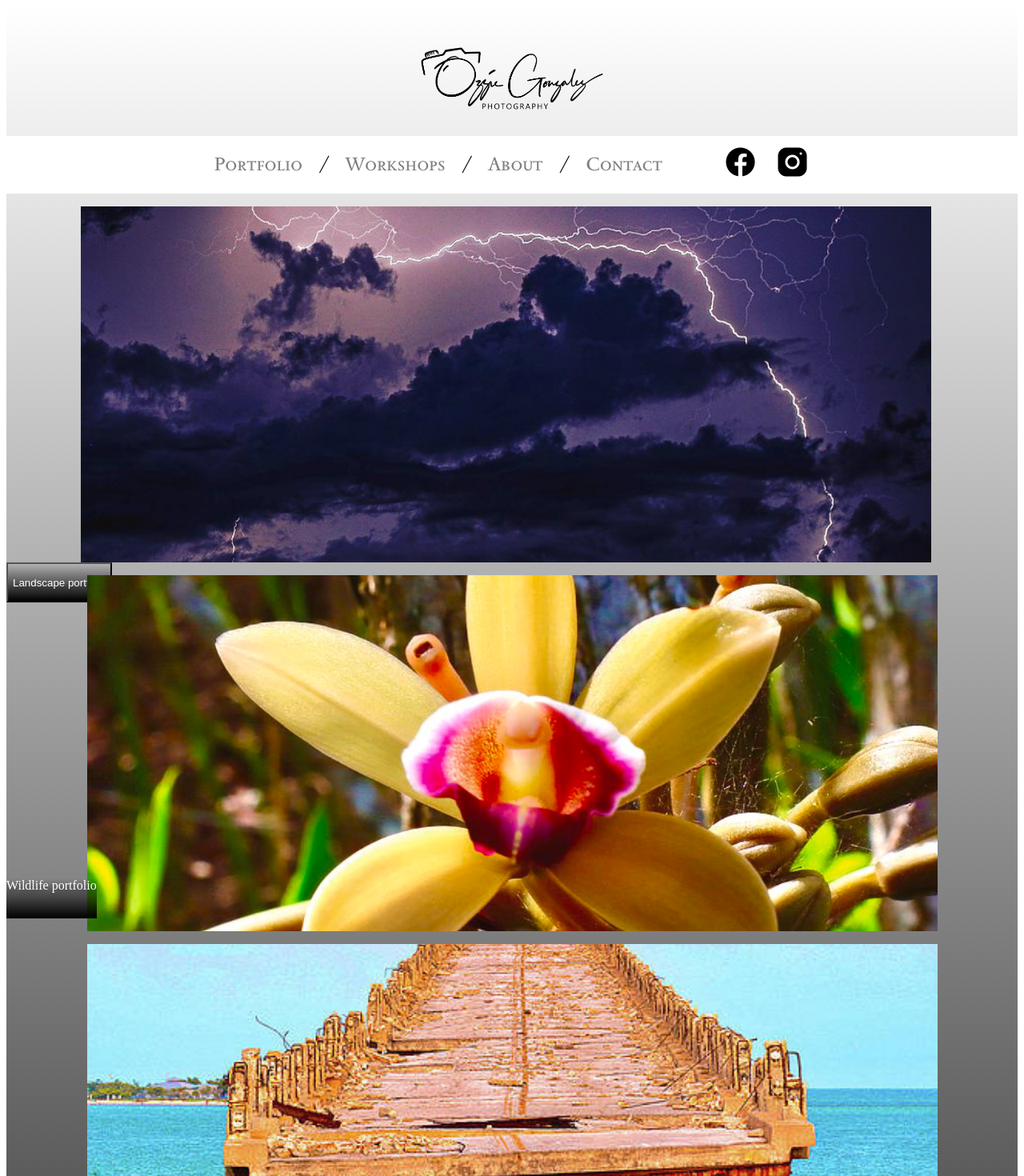
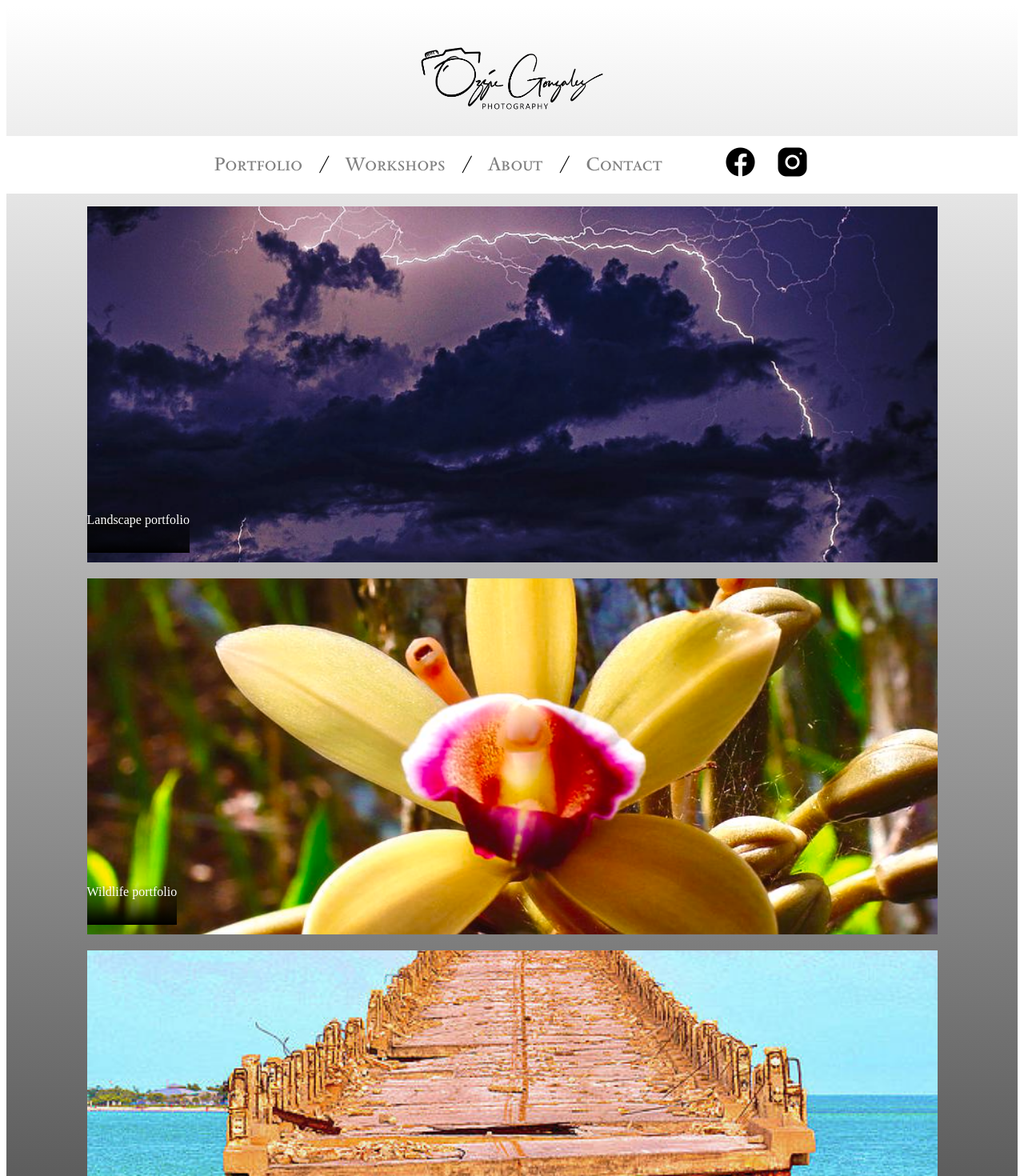
Before and after one commit to CourajeousMax/ozzie-photography, a Next.js app: page /portfolio in a window 1280 px wide. Shown: the top 1470 px of the page at 80% size. Built offline with nearby package versions, Linux system fonts and the light colour scheme; a web font is replaced by a local one.

Commit message:
trying to style portfolio

```diff
--- a/package.json
+++ b/package.json
@@ -14,6 +14,7 @@
     "next": "^14.2.3",
     "next-cloudinary": "^6.5.2",
     "react": "^18",
+    "react-burger-menu": "^3.0.9",
     "react-dom": "^18",
     "react-photo-album": "^2.4.0",
     "sass": "^1.76.0"
--- a/src/app/portfolio/page.js
+++ b/src/app/portfolio/page.js
@@ -1,5 +1,4 @@
 import Image from "next/image.js";
-import Link from "next/link.js";
 import Navbar from "../../components/Navbar.js";
 import styles from "../../styles/Portfolio.module.css";
 import Writing from "../../../public/cursive-writing-ozzie-gonzalez.jpg";
@@ -13,25 +12,39 @@ const DesktopPortfolioCategories = () => {
         <img className={styles.headerIcon} loading="lazy" alt="" src="/signature-dark.png" />
       </header>
       <Navbar />
+      <div className={styles.masonry}>
+        <div className={styles.masonryColumns}>
           <div className={styles.imageTextWrapper}>
+            <a href="/landscape">
               <Image className={styles.imageIcon} alt="" src={Writing} width={400} height={500} />
-        <div className={styles.onAVineOzzieGonzalez1Parent}>
-          <Link href="/">
-            <button className={styles.textWrapper}>Landscape portfolio</button>
-          </Link>
+            </a>
+            <p className={styles.textWrapper}>Landscape portfolio</p>
           </div>
         </div>
+        <div className={styles.masonryColumns}>
           <div className={styles.imageTextWrapper}>
-        <Image className={styles.imageIcon} alt="" src={Vine} width={400} height={300} />
+            <a href="/wildlife">
+              <Image className={styles.imageIcon} alt="" src={Vine} width={200} height={300} />
+            </a>
             <p className={styles.textWrapper}>Wildlife portfolio</p>
           </div>
+        </div>
+        <div className={styles.masonryColumns}>
           <div className={styles.imageTextWrapper}>
+            <a href="/galleries">
               <Image className={styles.imageIcon} alt="" src={Spot} width={400} height={300} />
+            </a>
             <p className={styles.textWrapper}>Galleries by location</p>
           </div>
+        </div>
+        <div className={styles.masonryColumns}>
           <div className={styles.imageTextWrapper}>
+            <a href="/lifestyle">
               <Image className={styles.imageIcon} alt="" src={Days} width={400} height={300} />
+            </a>
             <p className={styles.textWrapper}>Lifestyle and Adventure portfolio</p>
+          </div>
+        </div>
       </div>
       {/* //   <div className={styles.textWrapper}>{`Landscape Portfolio `}</div>
       // </div>
--- a/src/styles/Portfolio.module.css
+++ b/src/styles/Portfolio.module.css
@@ -11,7 +11,7 @@
 }
 .headerWrapper, .imageTextWrapper, .imageGroup, .frameParent, .frameGroup, .onAVineOzzieGonzalez1Parent, .theSpotOzzieGonzalez1Parent, .daysEndOzzieGonzalez1Parent {
   display: flex;
-  /* flex-direction: row;
+  /* flex-direction: column;
   align-items: flex-start;
   justify-content: center; */
   gap: 1rem;
@@ -23,13 +23,12 @@
   height: 27.813rem;
 }
 .text, .textWrapper, .wildlifePortfolio, .galleriesByLocation, .lifestyleAndAdventure {
-
   display: inline-block;
   height: 3.125rem;
   text-shadow: 0 4px 4px rgba(0, 0, 0, 0.25);
 }
 .textWrapper, .textContainer {
-  left: 0;
+  /* left: 0; */
   position:absolute;
   color: white;
   background: linear-gradient(180deg, transparent, #000);
@@ -59,10 +58,17 @@
 }
 
 .masonry{
-   display: grid;
-  grid-gap: 1em;
-  grid-template-columns: repeat(auto-fill, minmax(200px,1fr));
-  grid-auto-rows: 0;
+display: flex;
+flex-flow: column;
+gap:1rem;
+justify-content: space-between;
+}
+.masonryColumns{
+  display: flex;
+    flex-flow: column;
+    align-items: flex-start;
+    width: calc(19.999% - 19.617px);
+    justify-content: flex-end;
 }
 @media screen and (max-width: 725px) {
   .desktopPortfolioCategories {
```
Also changed, not shown: src/app/landscape/page.js (added, +11 -0 lines), src/app/lifestyle/page.js (added, +11 -0 lines), src/app/wildlife/page.js (added, +11 -0 lines), src/galleries/page.js (added, +11 -0 lines), 1 other file (tests, documents, lock files or other folders). Lines whose indentation alone changed are shown as unchanged.
